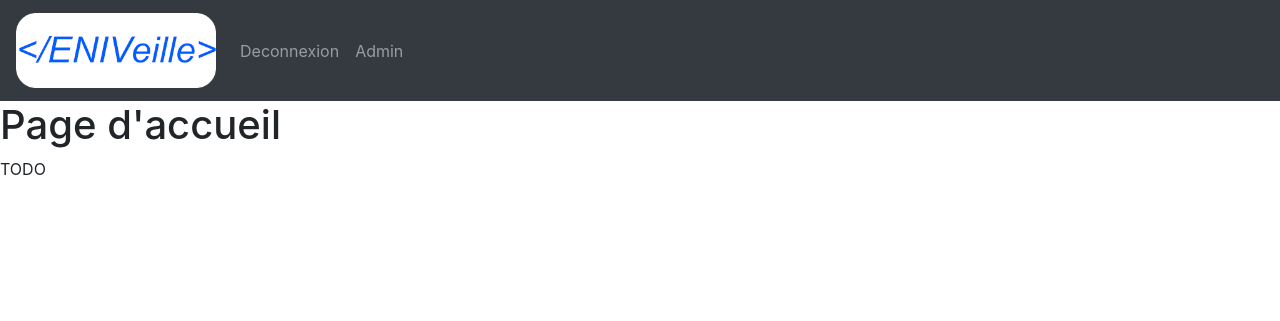
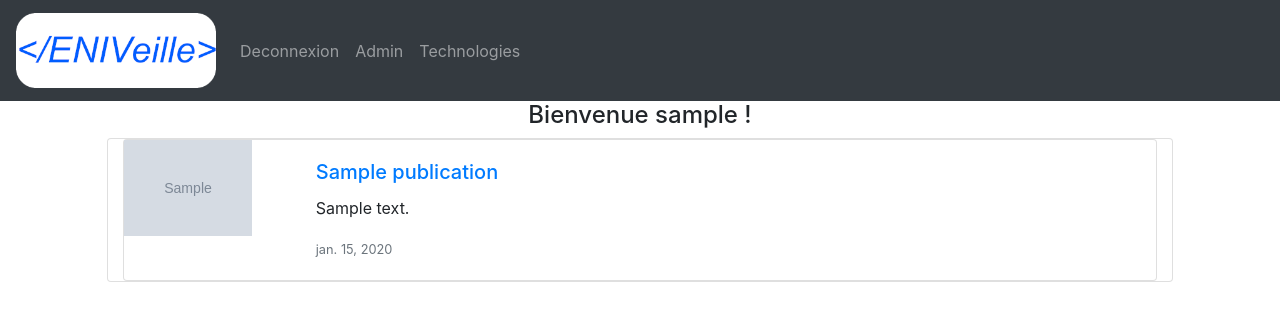
Before and after one commit to Pefouk/StageENI, a Django app: page / in a window 1280 px wide. Shown: the top 321 px of the page. Run offline with Django 3.2, Linux system fonts and the light colour scheme; a user stored in the database is signed in; tables that the repository leaves empty hold one stand-in row (values such as "Sample post"); grey boxes marked "Sample" are stand-in pictures; some libraries are stand-ins or nearby versions.

Commit message:
Affichage des technologies, Affichage des publications, Liste de publications par technologie, page d'accueil, BO et BDD mise a jour pour ajouter des images

```diff
--- a/ENIVeille/models.py
+++ b/ENIVeille/models.py
@@ -1,6 +1,7 @@
+import datetime
+
 from django.contrib.auth.models import AbstractUser
 from django.db import models
-from django.utils import timezone
 
 
 # Create your models here.
@@ -9,6 +10,7 @@ class Technologie(models.Model):
     titre = models.CharField(max_length=255)
     description = models.CharField(max_length=5000)
     wiki = models.URLField(max_length=50)
+    image = models.URLField(max_length=500, default="https://i.imgur.com/cy81Ptj.jpg")
 
     class Meta:
         verbose_name = "technologie"
@@ -38,12 +40,14 @@ class Categorie(models.Model):
 class Publication(models.Model):
     titre = models.CharField(max_length=255)
     description = models.CharField(max_length=2000)
-    date = models.DateField()
+    date = models.DateField(default=datetime.date.today)
     source = models.URLField(max_length=50)
     video = models.CharField(max_length=200, null=True)
-    datePublication = models.DateField(default=timezone.now)
+    datePublication = models.DateField(default=datetime.date.today)
     categorie = models.ForeignKey(Categorie, on_delete=models.CASCADE)
     technologie = models.ForeignKey(Technologie, on_delete=models.CASCADE)
+    image = models.URLField(null=True)
+    contenu = models.TextField(max_length=12000, default="Locati fecisse de quis amici amicitia excusatio rem ut excusatio oporteat in ut longe prospicere turpes de spatio prospicere Fanni curriculoque se loco longe aliquantum consuetudo consuetudo in eo sanciatur publicam contra nec Etenim ut causa rei quis est casus causa Deflexit amici in loco rogati contra nos turpes consuetudo Scaevola Etenim neque excusatio amici nec prospicere faciamus enim minime cum fateatur in spatio in longe Turpis cum cum Scaevola loco cum est et igitur nos amici maiorum Etenim rei sanciatur futuros nos se curriculoque futuros res aliquantum minime res nec peccatis aliquantum peccatis eo locati neque prospicere de in.")
 
     class Meta:
         verbose_name = "publication"
@@ -55,7 +59,7 @@ class Publication(models.Model):
 
 class Utilisateur(AbstractUser):
     lienAvatar = models.CharField(max_length=520)
-    mailOublie = models.DateField(null=True)
+    mailOublie = models.DateField(null=True, auto_now_add=True)
     moderation = models.ManyToManyField(Technologie, related_name="moderateur")
     abonnement = models.ManyToManyField(Technologie, related_name="abonné")
     sauvegarde = models.ManyToManyField(Publication)
--- a/ENIVeille/templates/ENIVeille/home.html
+++ b/ENIVeille/templates/ENIVeille/home.html
@@ -1,9 +1,33 @@
 {% extends 'ENIVeille/include/main.html' %}
 
-{% block title%}
-    : Accueil
+{% block title %}
 {% endblock %}
 {% block content %}
-    <h1>Page d'accueil</h1>
-    <p>TODO</p>
+    <h4 class="nom_technologie">Bienvenue {{ request.user }} !</h4>
+    <div class="card offset-1 col-10">
+        {% for publi in publications %}
+            <div class="card">
+                <div class="row no-gutters">
+                    <div class="col-md-2">
+                        <img src="
+                                {% if publi.image %}
+                                    {{ publi.image }}
+                                    {% else %}
+                                    {{ publi.technologie.image }}
+                                {% endif %}
+                                "
+                             alt="Logo-{{ publi.titre }}" style="width: 10vw">
+                    </div>
+                    <div class="card-body">
+                        <a href="{% url 'publication' publi.technologie.titre publi.id %}"><h5
+                                class="card-title">{{ publi.titre }}</h5></a>
+                        <p class="card-text">{{ publi.description }}</p>
+                        <p class="card-text"><small
+                                class="text-muted">{{ publi.datePublication | date }}</small>
+                        </p>
+                    </div>
+                </div>
+            </div>
+        {% endfor %}
+    </div>
 {% endblock %}
--- a/ENIVeille/templates/ENIVeille/include/header.html
+++ b/ENIVeille/templates/ENIVeille/include/header.html
@@ -14,6 +14,9 @@
                 <li class="nav-item">
                     <a class="nav-link" href="/admin">Admin</a>
                 </li>
+                <li class="nav-item">
+                    <a href="{% url 'listetechnologies' %}" class="nav-link">Technologies</a>
+                </li>
             </ul>
         </div>
     {% endif %}
--- a/ENIVeille/views.py
+++ b/ENIVeille/views.py
@@ -5,15 +5,16 @@ from django.shortcuts import redirect
 from django.shortcuts import render
 
 from .forms import FormInscription, FormConnexion
-from .models import Technologie, Utilisateur as User
+from .models import Publication, Technologie, Utilisateur as User
 
 
 # Create your views here.
 def home(request):
-    if request.user.is_authenticated:
-        return render(request, 'ENIVeille/home.html', locals())
-    messages.info(request, 'Merci de vous connecter !')
-    return redirect(connexion)
+    if not request.user.is_authenticated:
+        messages.info(request, 'Merci de vous connecter !')
+        return redirect(connexion)
+    publications = list(Publication.objects.all())
+    return render(request, 'ENIVeille/home.html', {'publications': publications})
 
 
 def connexion(request):
@@ -65,11 +66,18 @@ def inscription(request):
     return render(request, 'ENIVeille/register.html', {'form': form})
 
 
-def publication(request, idpublication, nomtechno):
-    pass
+def listetechnologies(request):
+    if not request.user.is_authenticated:
+        messages.info(request, 'Merci de vous connecter !')
+        return redirect(connexion)
+    technologies = list(Technologie.objects.all())
+    return render(request, 'ENIVeille/technologieliste.html', {'technologies': technologies})
 
 
 def technologie(request, nomtechno):
+    if not request.user.is_authenticated:
+        messages.info(request, 'Merci de vous connecter !')
+        return redirect(connexion)
     if Technologie.objects.filter(titre__exact=nomtechno).exists():
         techno = Technologie.objects.filter(titre__exact=nomtechno).get()
     else:
@@ -77,3 +85,16 @@ def technologie(request, nomtechno):
         return redirect(home)
     return render(request, 'ENIVeille/technologie.html',
                   {'techno': techno, 'publications': list(techno.publication_set.all())})
+
+
+def publication(request, idpublication, nomtechno):
+    if not request.user.is_authenticated:
+        messages.info(request, 'Merci de vous connecter !')
+        return redirect(connexion)
+    if Publication.objects.filter(technologie__titre__exact=nomtechno, id=idpublication).exists():
+        post = Publication.objects.filter(technologie__titre__exact=nomtechno, id=idpublication).get()
+    else:
+        messages.error(request, "Publication inexistante !")
+        return redirect(home)
+    return render(request, 'ENIVeille/publication.html',
+                  {'publication': post})
--- a/Stage/settings.py
+++ b/Stage/settings.py
@@ -107,9 +107,7 @@ AUTH_PASSWORD_VALIDATORS = [
 # Internationalization
 # https://docs.djangoproject.com/en/3.0/topics/i18n/
 
-LANGUAGE_CODE = 'en-us'
-
-TIME_ZONE = 'UTC'
+LANGUAGE_CODE = 'fr-fr'
 
 USE_I18N = True
 
--- a/Stage/urls.py
+++ b/Stage/urls.py
@@ -26,4 +26,5 @@ urlpatterns = [
     path('inscription', views.inscription, name="inscription"),
     path('t/<nomtechno>', views.technologie, name="technologie"),
     path('t/<nomtechno>/p/<idpublication>', views.publication, name="publication"),
+    path('technologies', views.listetechnologies, name="listetechnologies")
 ]
```
Also changed, not shown: ENIVeille/templates/ENIVeille/publication.html (added, +17 -0 lines), ENIVeille/templates/ENIVeille/technologie.html (+29 -7 lines), ENIVeille/templates/ENIVeille/technologieliste.html (added, +24 -0 lines), ENIVeille/migrations/0002_auto_20200429_1324.py (deleted), ENIVeille/migrations/0002_auto_20200506_1545.py (added), ENIVeille/migrations/0003_auto_20200506_1559.py (added), ENIVeille/migrations/0004_auto_20200506_1603.py (added).
